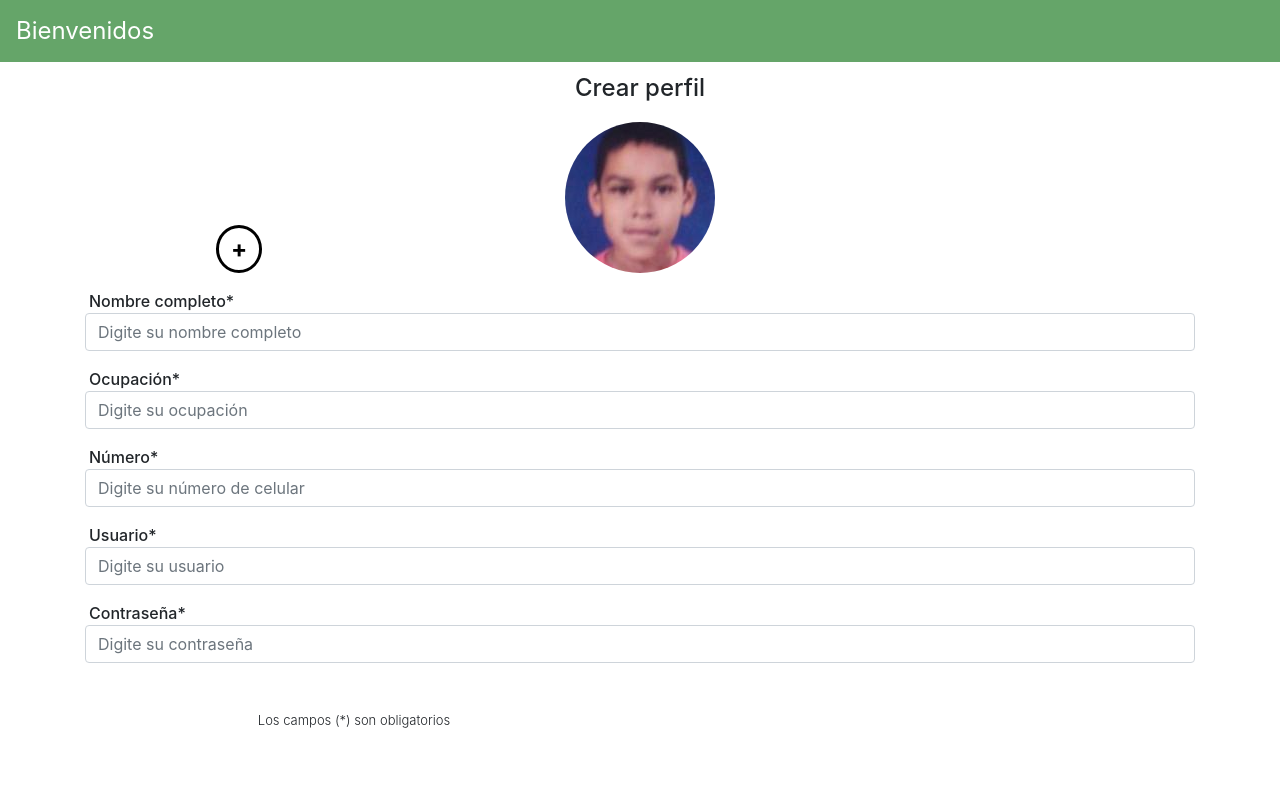
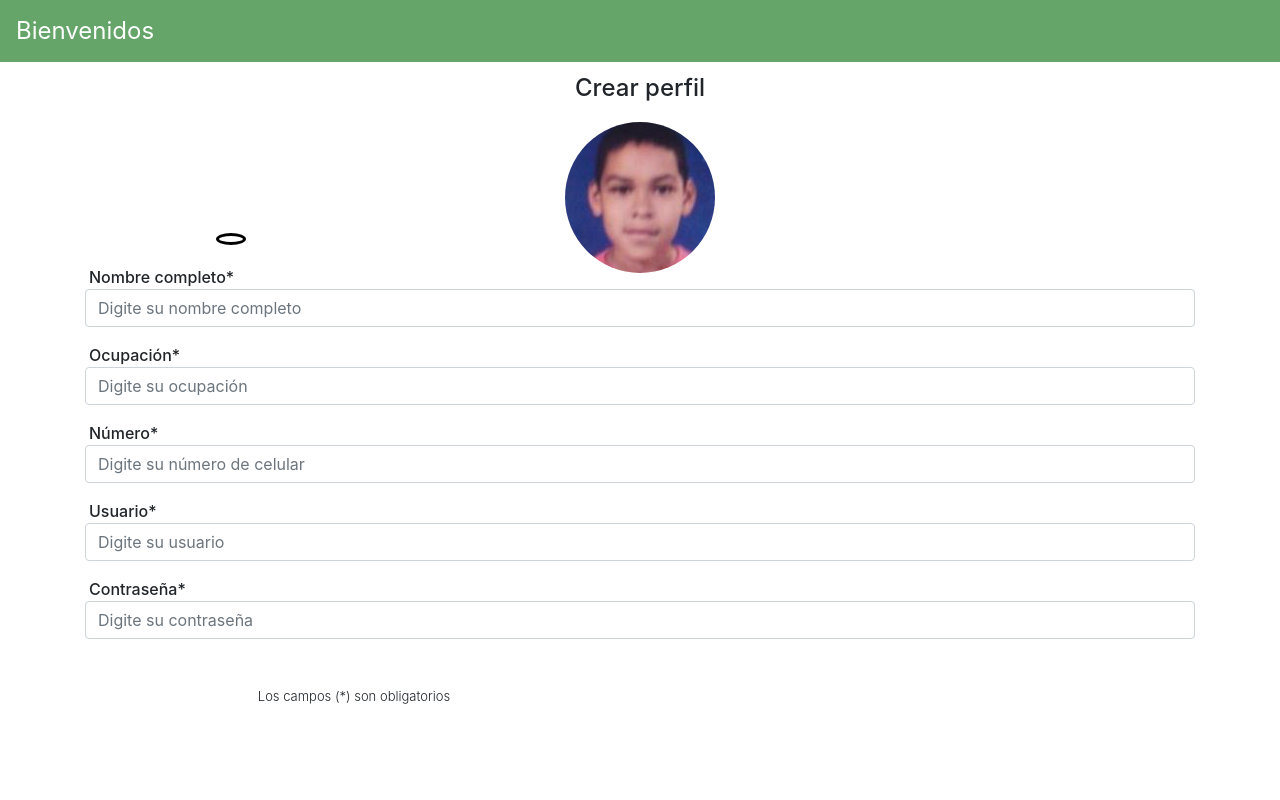
Before and after one commit to valen715/afiline, a React (Create React App) app: page /registro in a window 1280 px wide. Shown: the top 800 px of the page. Built offline with nearby package versions, Linux system fonts and the light colour scheme.

Commit message:
suanfonson

```diff
--- a/src/components/Registro.jsx
+++ b/src/components/Registro.jsx
@@ -20,11 +20,10 @@ const Registro = () => {
       <div className="img-button">
         <button
           type="button"
-          className="btn btn-outline-dark rounded-circle font-weight-bolder"
-        >
-          +
+          className="btn btn-outline-dark rounded-circle font-weight-bolder">
         </button>
       </div>
+
       <div className="container">
         <p className="font_weight m-0 ml-1 mt-3">Nombre completo*</p>
         <div className="input-group mb-3 ">
```
